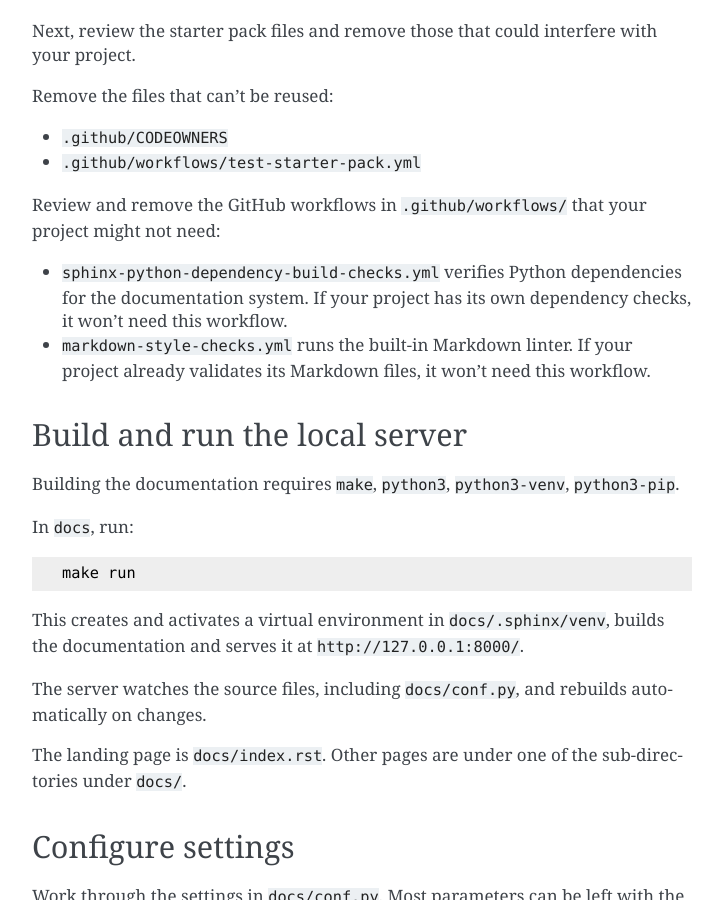
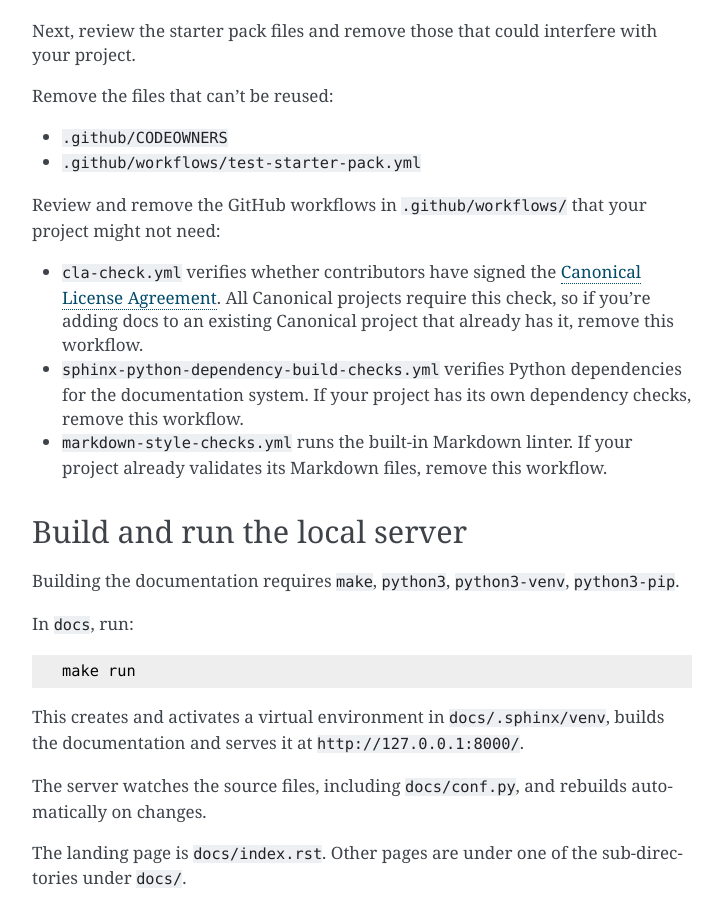
Before and after one commit to canonical/sphinx-docs-starter-pack, a Sphinx documentation site: the page built from docs/tutorial/set-up.rst, in a window 1280 px wide and 900 px high, scrolled down 574 px. Shown: the whole window, without its empty margins (388-1111 px from the left). Built offline with Sphinx 7.4.7, drawn with Linux system fonts in a browser that asks for light colours; pages that are not in the unit, such as notebooks, are missing from menus; cross-references to code outside the pages are shown as plain code.

Commit message:
docs: list 'cla-check.yaml' as optional in tutorial (#469)

```diff
--- a/docs/tutorial/set-up.rst
+++ b/docs/tutorial/set-up.rst
@@ -35,8 +35,9 @@ Remove the files that can't be reused:
 
 Review and remove the GitHub workflows in ``.github/workflows/`` that your project might not need:
 
-- :file:`sphinx-python-dependency-build-checks.yml` verifies Python dependencies for the documentation system. If your project has its own dependency checks, it won't need this workflow.
-- :file:`markdown-style-checks.yml` runs the built-in Markdown linter. If your project already validates its Markdown files, it won't need this workflow.
+- :file:`cla-check.yml` verifies whether contributors have signed the `Canonical License Agreement <https://canonical.com/legal/contributors>`_. All Canonical projects require this check, so if you're adding docs to an existing Canonical project that already has it, remove this workflow.
+- :file:`sphinx-python-dependency-build-checks.yml` verifies Python dependencies for the documentation system. If your project has its own dependency checks, remove this workflow.
+- :file:`markdown-style-checks.yml` runs the built-in Markdown linter. If your project already validates its Markdown files, remove this workflow.
 
 
 Build and run the local server
```
